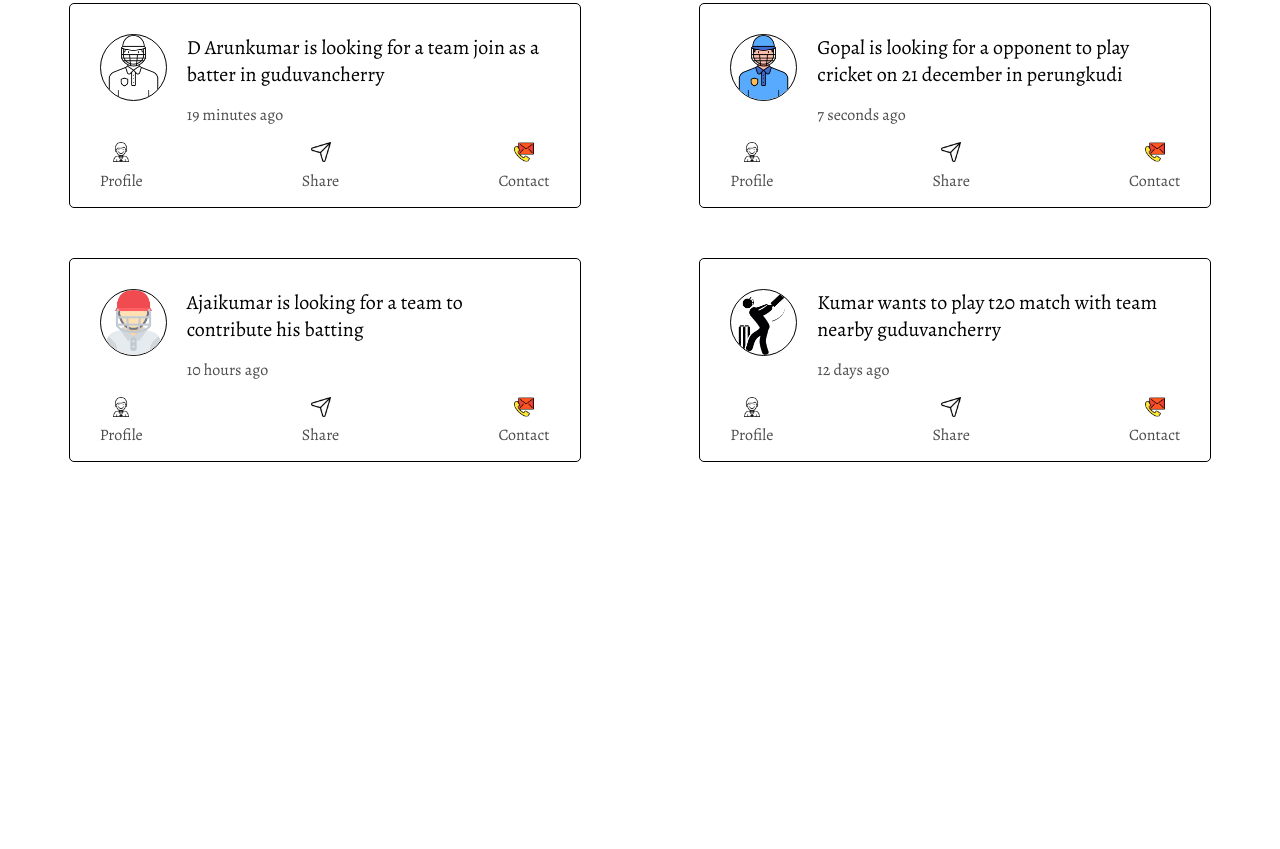
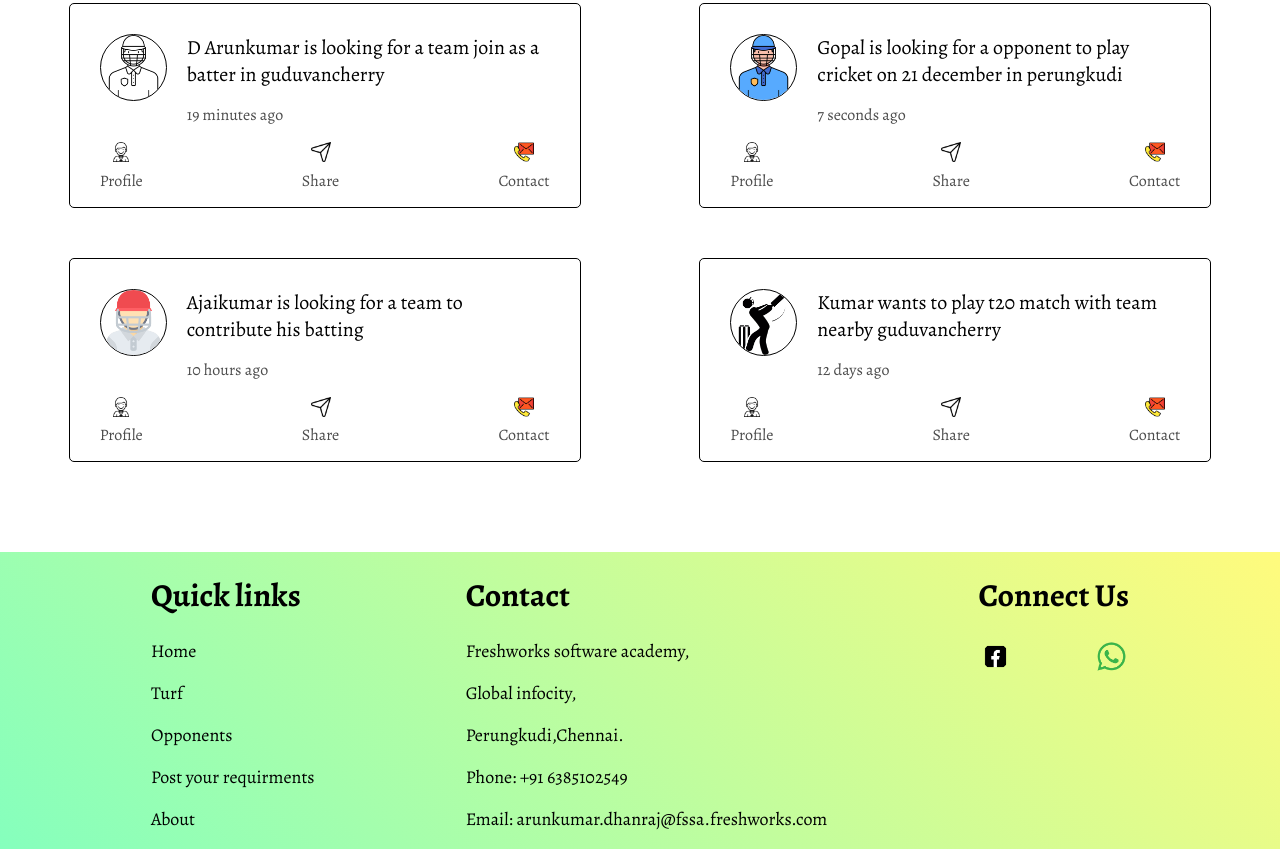
Before and after one commit to fssa-batch3/arunkumar.dhanraj__web_project, a plain HTML site: page Pages/Requirment/Requirment.html in a window 1280 px wide. Shown: the part 547-1396 px from the top of the page. Before the commit the page ends 1009 px from the top, so only its background shows below. Drawn offline with nearby package versions, Linux system fonts and the light colour scheme; a web font is replaced by a local one.

Commit message:
Commit change

```diff
--- a/Pages/Opponent/Assests/Css/opponent.css
+++ b/Pages/Opponent/Assests/Css/opponent.css
@@ -225,3 +225,30 @@ nav {
   cursor: pointer;
   background-color: #2a850e;
 }
+footer {
+  display: flex;
+  justify-content: space-evenly;
+
+  background-color: #85ffbd;
+  background-image: linear-gradient(45deg, #85ffbd 0%, #fffb7d 100%);
+}
+footer p {
+  font-size: 18px;
+}
+.connect-images {
+  display: flex;
+  justify-content: space-between;
+}
+.links a {
+  text-decoration: none;
+  color: black;
+}
+.connect img {
+  width: 35px;
+}
+.link h1 {
+  text-align: start;
+}
+.links p:hover {
+  text-decoration: underline;
+}
--- a/Pages/Requirment/Assests/Css/Requirment.css
+++ b/Pages/Requirment/Assests/Css/Requirment.css
@@ -127,6 +127,7 @@ main {
   justify-content: space-evenly;
   flex-wrap: wrap;
   gap: 50px;
+  padding-bottom: 90px;
 }
 .requir-1 {
   display: flex;
@@ -173,3 +174,30 @@ main {
   margin-block-start: 0.1em;
   margin-block-end: 0.1em;
 }
+footer {
+  display: flex;
+  justify-content: space-evenly;
+
+  background-color: #85ffbd;
+  background-image: linear-gradient(45deg, #85ffbd 0%, #fffb7d 100%);
+}
+footer p {
+  font-size: 18px;
+}
+.connect-images {
+  display: flex;
+  justify-content: space-between;
+}
+.links a {
+  text-decoration: none;
+  color: black;
+}
+.connect img {
+  width: 35px;
+}
+.link h1 {
+  text-align: start;
+}
+.links p:hover {
+  text-decoration: underline;
+}
--- a/Pages/Requirment/Requirment.html
+++ b/Pages/Requirment/Requirment.html
@@ -175,5 +175,40 @@
         </div>
       </section>
     </main>
+    <footer>
+      <div class="links">
+        <h1>Quick links</h1>
+
+        <p><a href="#home">Home</a></p>
+        <p><a href="./Pages/Turf/Turf.html">Turf</a></p>
+        <p><a href="./Pages/Opponent/Opponent.html">Opponents</a></p>
+        <p>
+          <a href="./Pages/Requirment/Requirment.html">Post your requirments</a>
+        </p>
+        <p><a href="#about">About</a></p>
+      </div>
+      <div class="contact">
+        <h1>Contact</h1>
+        <p>Freshworks software academy,</p>
+        <p>Global infocity,</p>
+        <p>Perungkudi,Chennai.</p>
+        <p>Phone: +91 6385102549</p>
+        <p>Email: arunkumar.dhanraj@fssa.freshworks.com</p>
+      </div>
+      <div class="connect">
+        <h1>Connect Us</h1>
+        <div class="connect-images">
+          <a href="https://www.facebook.com/arun.dhanraj.75" target="_blank"
+            ><img src="../../Assests/Images/icon/facebook.gif"
+          /></a>
+          <a href="https://www.instagram.com/arun_smithan/" target="_blank"
+            ><img src="../../Assests/Images/icon/instagram.gif"
+          /></a>
+          <a href="https://wa.me/qr/RFF4LBMRVVPLB1" target="_blank"
+            ><img src="../../Assests/Images/icon/whatsapp.gif"
+          /></a>
+        </div>
+      </div>
+    </footer>
   </body>
 </html>
--- a/Pages/Turf/Assests/Css/turf.css
+++ b/Pages/Turf/Assests/Css/turf.css
@@ -212,3 +212,30 @@ select:hover {
   opacity: 0.6;
   cursor: pointer;
 }
+footer {
+  display: flex;
+  justify-content: space-evenly;
+
+  background-color: #85ffbd;
+  background-image: linear-gradient(45deg, #85ffbd 0%, #fffb7d 100%);
+}
+footer p {
+  font-size: 18px;
+}
+.connect-images {
+  display: flex;
+  justify-content: space-between;
+}
+.links a {
+  text-decoration: none;
+  color: black;
+}
+.connect img {
+  width: 35px;
+}
+.link h1 {
+  text-align: start;
+}
+.links p:hover {
+  text-decoration: underline;
+}
```
Also changed, not shown: Assests/Css/style.css (+11 -10 lines), Pages/Opponent/Opponent.html (+36 -0 lines), Pages/Turf/Turf.html (+35 -0 lines).
